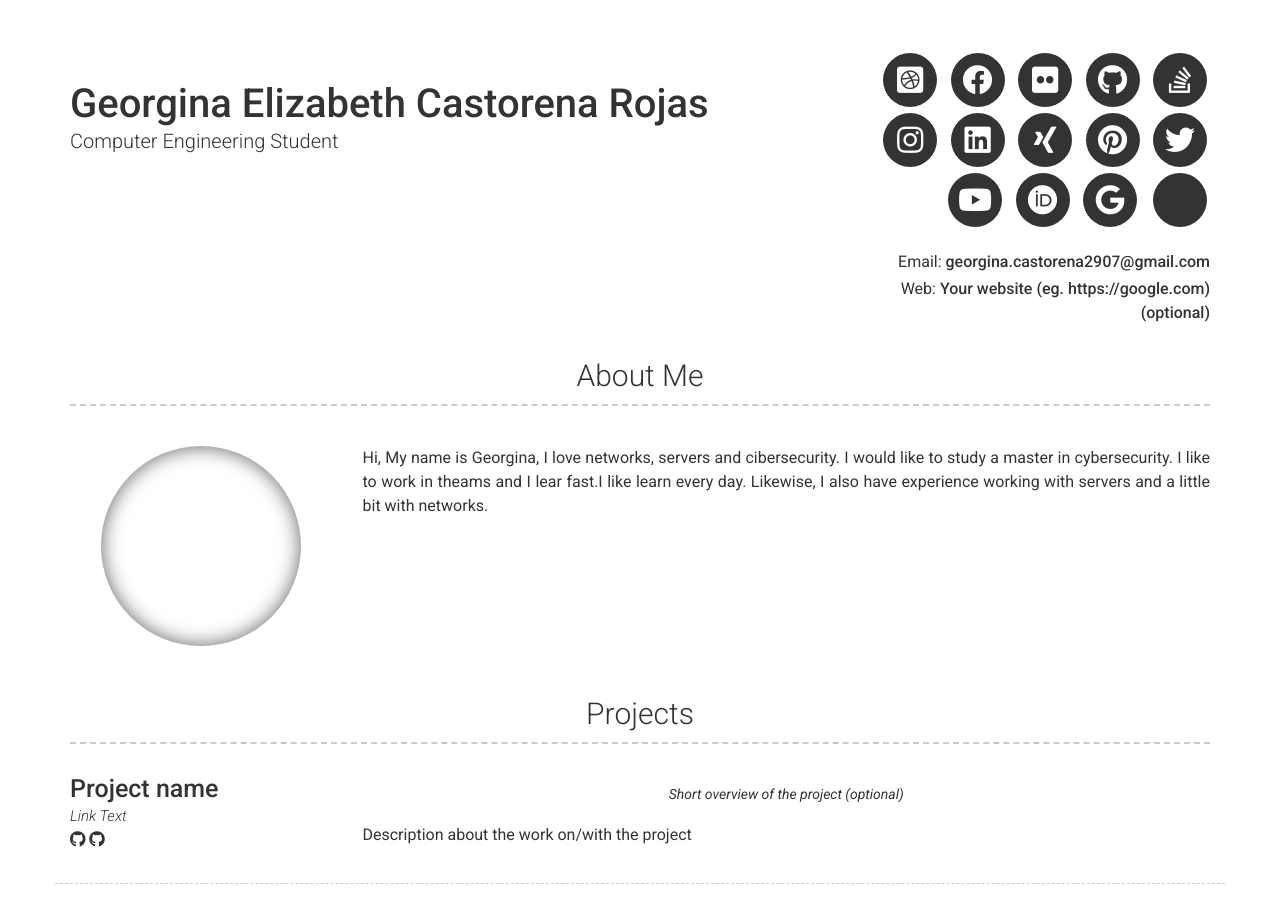
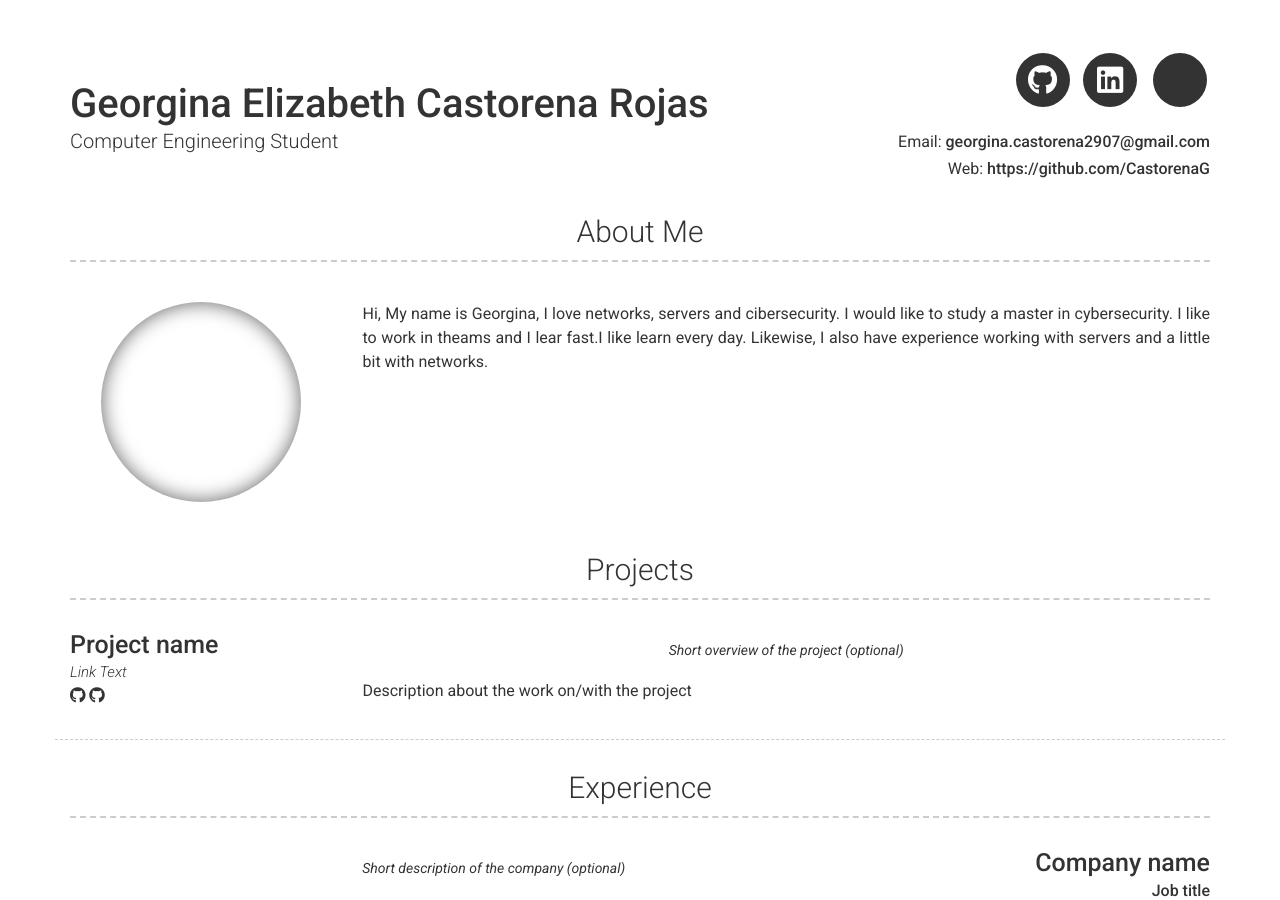
Before and after one commit to CastorenaG/CastorenaG.github.io, a Jekyll site: the page built from index.md, in a window 1280 px wide and 900 px high. Built offline with Jekyll 4.4.1, drawn with Linux system fonts in a browser that asks for light colours; nearby versions of some CDN libraries; part of the change alters nothing that is shown.

Commit message:
Update _config.yml

```diff
--- a/_config.yml
+++ b/_config.yml
@@ -12,26 +12,26 @@ email: georgina.castorena2907@gmail.com
 # email_title: Email (Email title override)
 #phone: Your phone number (optional)
 # phone_title: Phone (Phone title override)
-website: Your website (eg. https://google.com)(optional)
+website: https://github.com/CastorenaG
 # website_title: Web (Website title override)
 
 # Dark Mode (true/false/never)
 darkmode: false
 
 # Social links
-twitter_username: jekyllrb
-github_username:  jekyll
-stackoverflow_username: "00000001"
-dribbble_username: jekyll
-facebook_username: jekyll
-flickr_username: jekyll
-instagram_username: jekyll
+#twitter_username: jekyllrb
+github_username:  CastorenaG
+#stackoverflow_username: "00000001"
+#dribbble_username: jekyll
+#facebook_username: jekyll
+#flickr_username: jekyll
+#instagram_username: jekyll
 linkedin_username: jekyll
-xing_username: jekyll
-pinterest_username: jekyll
-youtube_username: jekyll
-orcid_username: 0000-0000-0000-0000
-googlescholar_username: D847cGsAAAAJ
+#xing_username: jekyll
+#pinterest_username: jekyll
+#youtube_username: jekyll
+#orcid_username: 0000-0000-0000-0000
+#googlescholar_username: D847cGsAAAAJ
 
 # Additional icon links
 additional_links:
```
